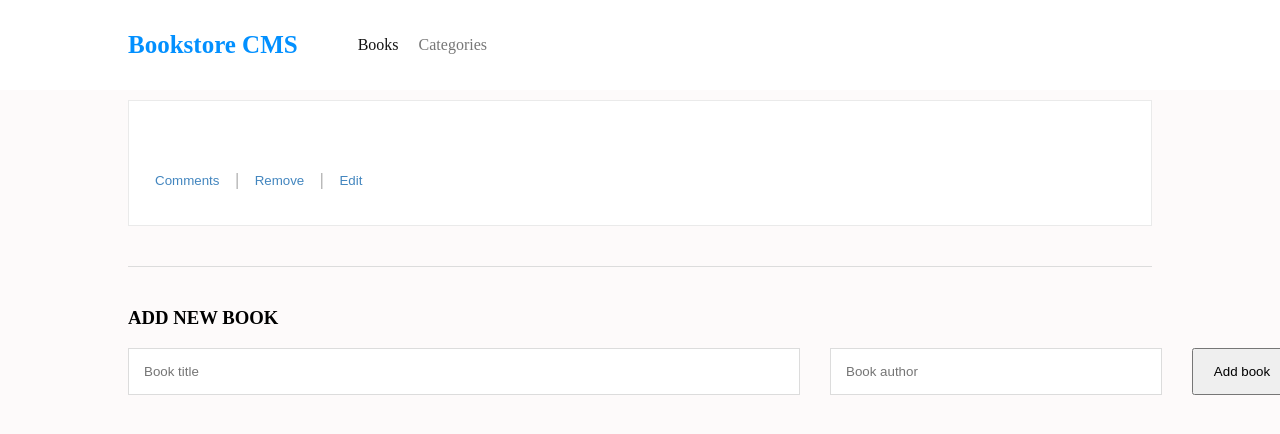
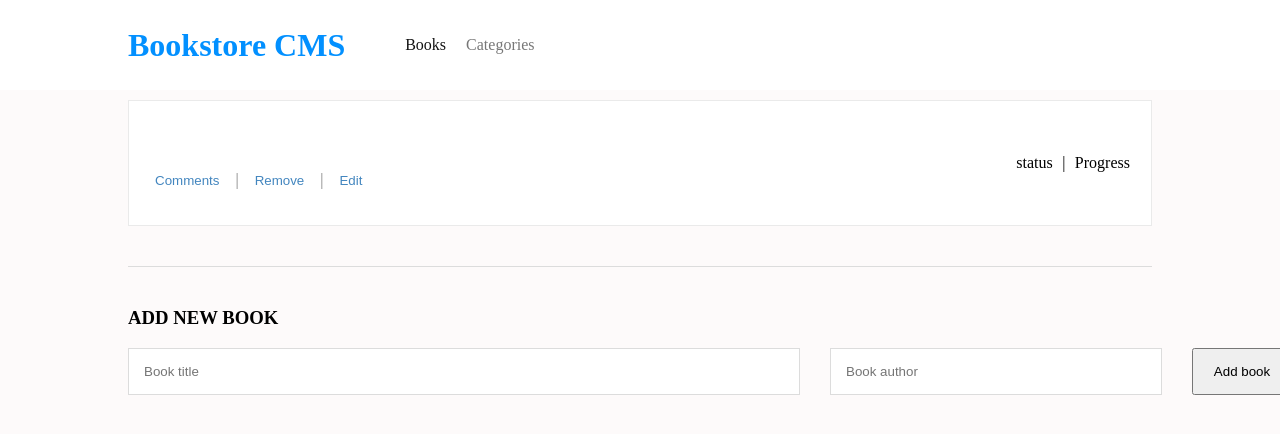
Before and after one commit to jonas-45/Bookstore, a React (Create React App) app: page / in a window 1280 px wide. Both pictures are taken after typing "Sample", "Sample" into the empty fields and a click on the button "Add book". Shown: the top 434 px of the page. Built offline with nearby package versions, Linux system fonts and the light colour scheme; no server answers.

Commit message:
Import status and progress component into book

```diff
--- a/src/components/Book.js
+++ b/src/components/Book.js
@@ -2,6 +2,8 @@ import React from 'react';
 import PropTypes from 'prop-types';
 import { useDispatch } from 'react-redux';
 import { removeBook } from '../redux/books/booksSlice';
+import Status from './Status';
+import Progress from './Progress';
 
 export default function Book({ book }) {
   const dispatch = useDispatch();
@@ -11,6 +13,7 @@ export default function Book({ book }) {
 
   return (
     <div className="book">
+      <div className="book-details">
         <span className="category">{category}</span>
         <h2>{title}</h2>
         <span className="author">{author}</span>
@@ -21,6 +24,13 @@ export default function Book({ book }) {
           <button type="button" className="book-actions" onClick={() => dispatch(removeBook(id))}>Remove</button>
           <p className="action-separator">|</p>
           <button type="button" className="book-actions">Edit</button>
+        </div>
+      </div>
+
+      <div className="status-and-progress">
+        <Status />
+        <div>|</div>
+        <Progress />
       </div>
     </div>
   );
--- a/src/styles/index.css
+++ b/src/styles/index.css
@@ -1,3 +1,4 @@
+@import url('https://fonts.googleapis.com/css2?family=Poppins:wght@700&display=swap');
 body {
   margin: 0;
   background-color: #fdfafa;
@@ -26,9 +27,10 @@ li {
 }
 
 .logo {
-  font-size: 25px;
+  font-size: 32px;
   color: #0290ff;
-  font-weight: bolder;
+  font-weight: 700;
+  font-family: Montserrat;
 }
 
 .nav-item {
@@ -42,6 +44,20 @@ li {
   background-color: #fff;
   padding: 20px;
   margin: 10px 10%;
+  display: flex;
+  justify-content: space-between;
+  align-items: center;
+}
+
+.book-details {
+  flex-basis: 50%;
+}
+
+.status-and-progress {
+  display: flex;
+  justify-content: space-between;
+  column-gap: 10%;
+  margin-right: 20px;
 }
 
 h2 {
```
Lines whose indentation alone changed are shown as unchanged.
